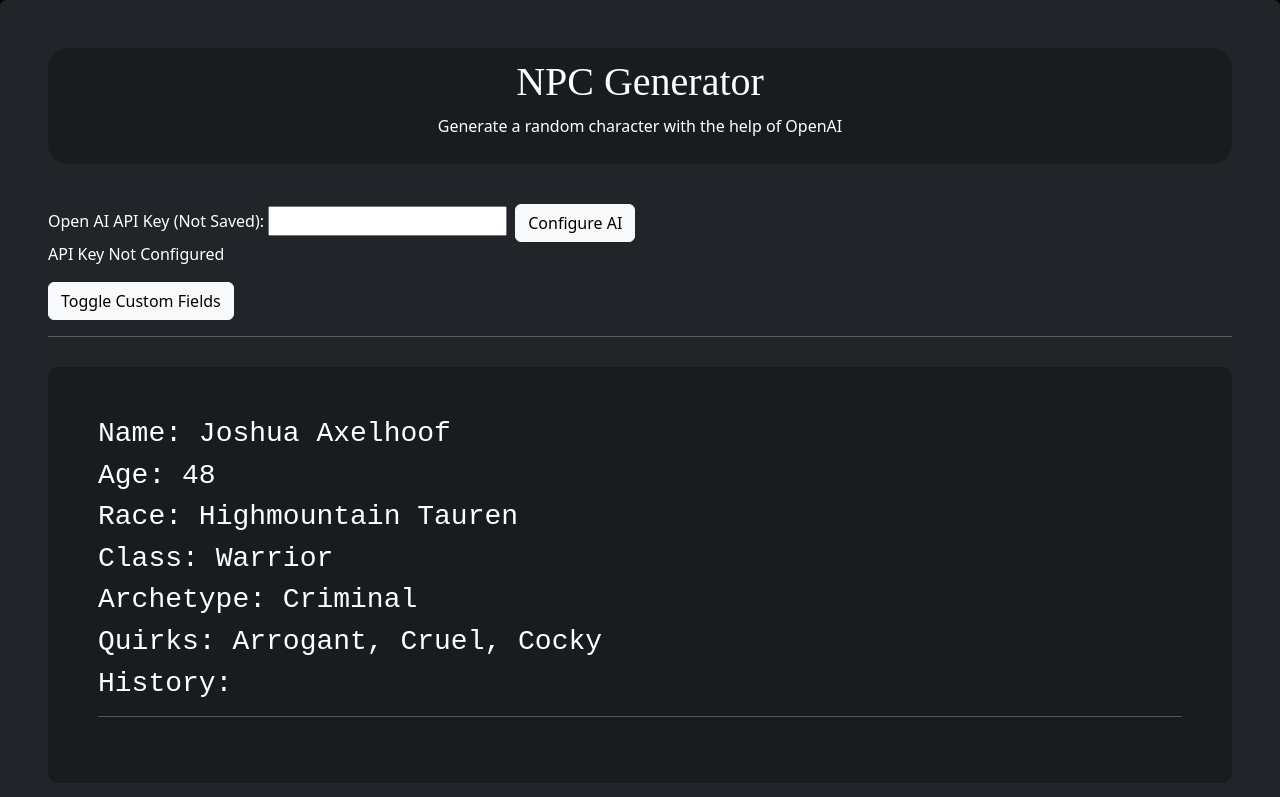
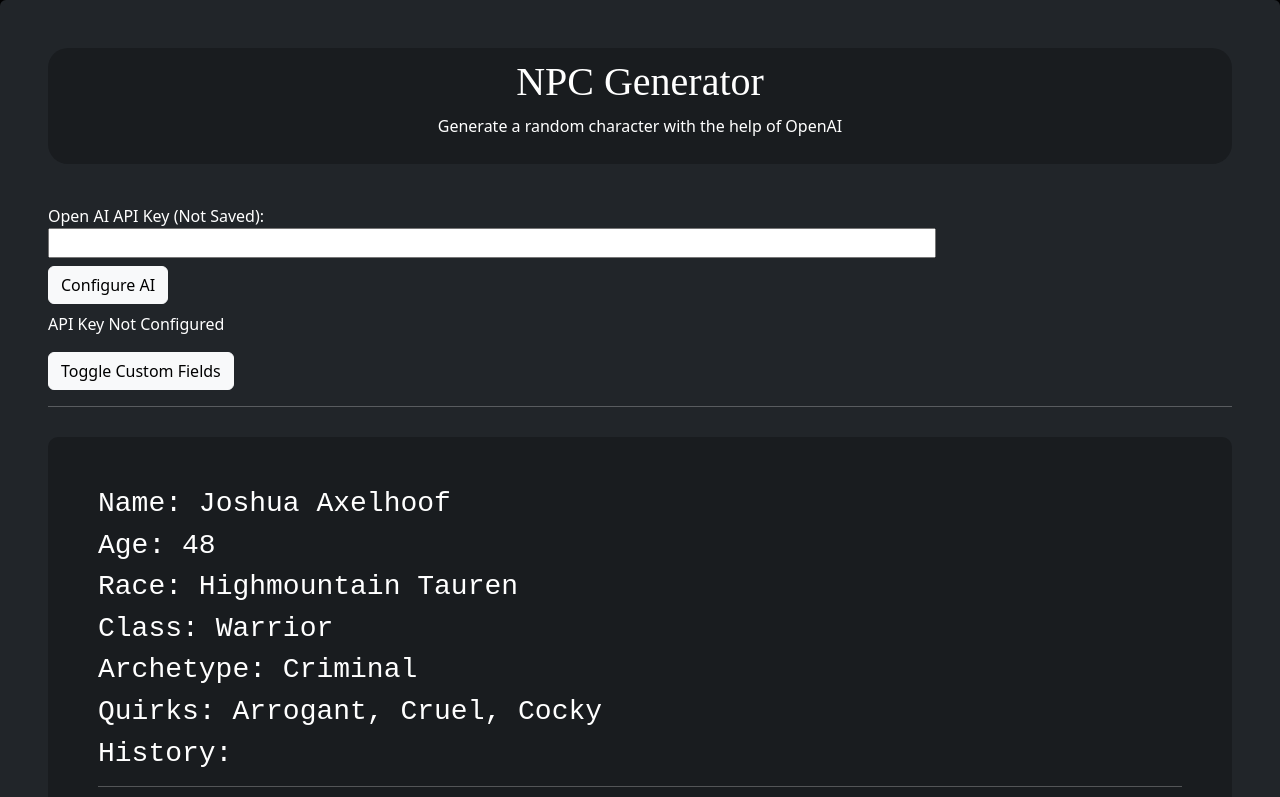
Before and after one commit to mattazz/npc-gen, a React (Vite) app: page / in a window 1280 px wide. Shown: the top 797 px of the page. Built offline with nearby package versions, Linux system fonts and the light colour scheme; a web font is replaced by a local one.

Commit message:
updated form styling

```diff
--- a/src/App.jsx
+++ b/src/App.jsx
@@ -54,8 +54,8 @@ function ApiForm(){
     <div className=' mb-2 '>
       <p className=' d-inline
       '>Open AI API Key (Not Saved): </p>
-      <input type="text" name="api-key" id="" value={key} onChange={(e) => setKey(e.target.value)}/>
-      <Button className='ms-2 btn btn-light' variant='primary' onClick={configureAI}>Configure AI</Button>
+      <input className='d-block w-75' type="text" name="api-key" id="" value={key} onChange={(e) => setKey(e.target.value)}/>
+      <Button className='mt-2 mb-2 btn btn-light d-block' variant='primary' onClick={configureAI}>Configure AI</Button>
       <p>{message}</p>
       </div>
     )
```
